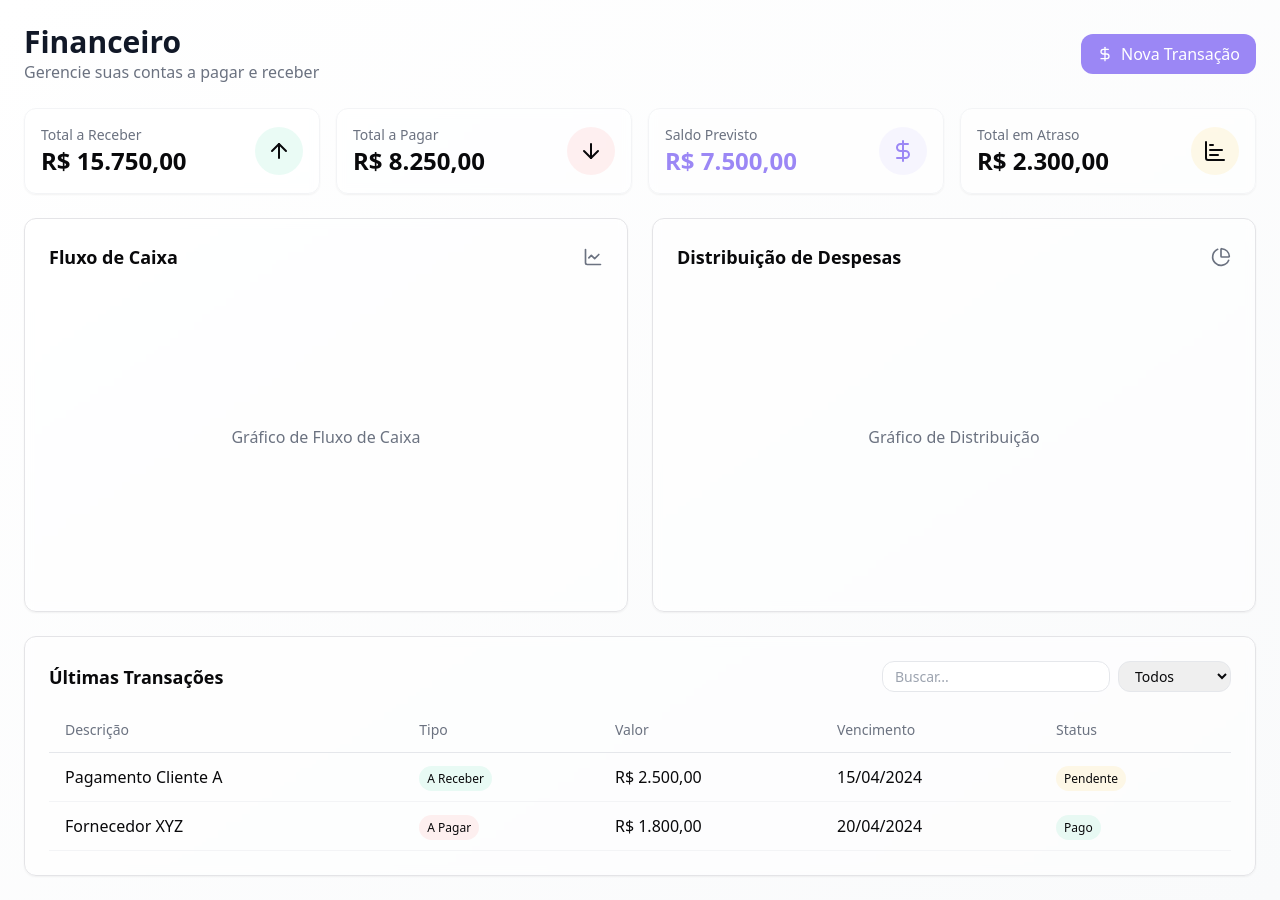
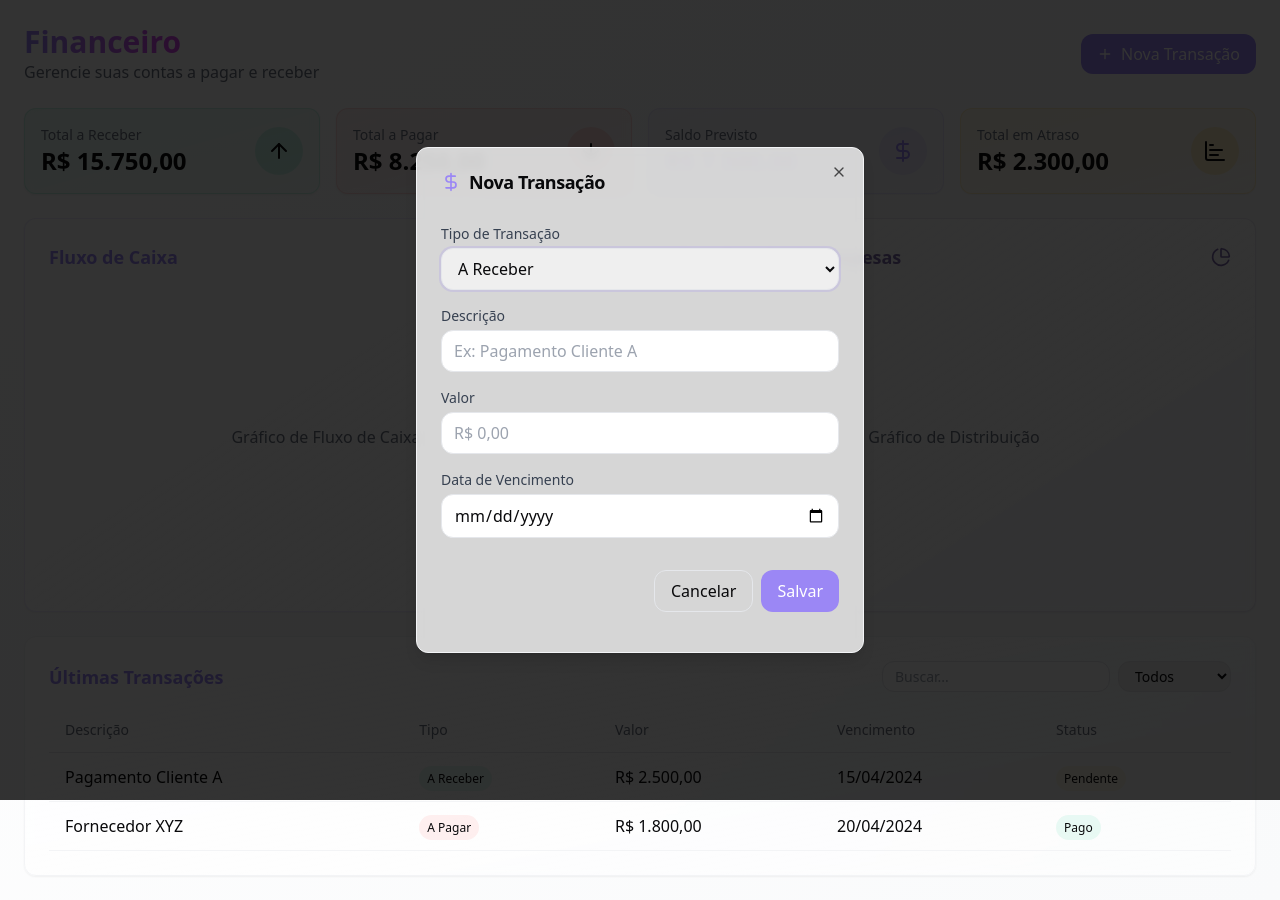
Before and after one commit to RaulPolitowski/dashboard-german-mobile, a React (Vite) app: page / in a window 1280 px wide. Both pictures are taken after a click on the button "Nova Transação". Built offline with nearby package versions, Linux system fonts and the light colour scheme.

Commit message:
Enhance UI and add transaction dialog
This commit enhances the UI with a more colorful and modern design.  It also adds a dialog to the "New Transaction" button for launching new transactions.

```diff
--- a/src/components/Dashboard.tsx
+++ b/src/components/Dashboard.tsx
@@ -1,6 +1,7 @@
 
 import { ArrowDown, ArrowUp, ChartBar, ChartLine, ChartPie, DollarSign } from "lucide-react";
 import { Card } from "./ui/card";
+import { TransactionDialog } from "./TransactionDialog";
 
 const Dashboard = () => {
   return (
@@ -8,60 +9,59 @@ const Dashboard = () => {
       {/* Header */}
       <div className="flex justify-between items-center">
         <div>
-          <h1 className="text-3xl font-bold text-gray-900">Financeiro</h1>
+          <h1 className="text-3xl font-bold bg-gradient-to-r from-primary via-accent to-secondary bg-clip-text text-transparent">
+            Financeiro
+          </h1>
           <p className="text-gray-500">Gerencie suas contas a pagar e receber</p>
         </div>
-        <button className="bg-primary hover:bg-primary-hover text-white px-4 py-2 rounded-lg flex items-center gap-2 transition-all">
-          <DollarSign className="w-4 h-4" />
-          Nova Transação
-        </button>
+        <TransactionDialog />
       </div>
 
       {/* Summary Cards */}
       <div className="grid grid-cols-1 md:grid-cols-2 lg:grid-cols-4 gap-4">
-        <Card className="p-4 hover:shadow-lg transition-all cursor-pointer bg-white/50 backdrop-blur-sm border border-gray-100">
+        <Card className="p-4 hover:shadow-lg transition-all cursor-pointer bg-gradient-to-br from-success-light/10 to-success-light/5 backdrop-blur-sm border border-success-light/20">
           <div className="flex items-center justify-between">
             <div>
               <p className="text-sm text-gray-500">Total a Receber</p>
               <p className="text-2xl font-bold text-success-DEFAULT">R$ 15.750,00</p>
             </div>
-            <div className="bg-success-light/10 p-3 rounded-full">
+            <div className="bg-success-light/20 p-3 rounded-full">
               <ArrowUp className="w-6 h-6 text-success-DEFAULT" />
             </div>
           </div>
         </Card>
 
-        <Card className="p-4 hover:shadow-lg transition-all cursor-pointer bg-white/50 backdrop-blur-sm border border-gray-100">
+        <Card className="p-4 hover:shadow-lg transition-all cursor-pointer bg-gradient-to-br from-danger-light/10 to-danger-light/5 backdrop-blur-sm border border-danger-light/20">
           <div className="flex items-center justify-between">
             <div>
               <p className="text-sm text-gray-500">Total a Pagar</p>
               <p className="text-2xl font-bold text-danger-DEFAULT">R$ 8.250,00</p>
             </div>
-            <div className="bg-danger-light/10 p-3 rounded-full">
+            <div className="bg-danger-light/20 p-3 rounded-full">
               <ArrowDown className="w-6 h-6 text-danger-DEFAULT" />
             </div>
           </div>
         </Card>
 
-        <Card className="p-4 hover:shadow-lg transition-all cursor-pointer bg-white/50 backdrop-blur-sm border border-gray-100">
+        <Card className="p-4 hover:shadow-lg transition-all cursor-pointer bg-gradient-to-br from-primary-light/10 to-primary-light/5 backdrop-blur-sm border border-primary-light/20">
           <div className="flex items-center justify-between">
             <div>
               <p className="text-sm text-gray-500">Saldo Previsto</p>
               <p className="text-2xl font-bold text-primary">R$ 7.500,00</p>
             </div>
-            <div className="bg-primary-light/10 p-3 rounded-full">
+            <div className="bg-primary-light/20 p-3 rounded-full">
               <DollarSign className="w-6 h-6 text-primary" />
             </div>
           </div>
         </Card>
 
-        <Card className="p-4 hover:shadow-lg transition-all cursor-pointer bg-white/50 backdrop-blur-sm border border-gray-100">
+        <Card className="p-4 hover:shadow-lg transition-all cursor-pointer bg-gradient-to-br from-warning-light/10 to-warning-light/5 backdrop-blur-sm border border-warning-light/20">
           <div className="flex items-center justify-between">
             <div>
               <p className="text-sm text-gray-500">Total em Atraso</p>
               <p className="text-2xl font-bold text-warning-DEFAULT">R$ 2.300,00</p>
             </div>
-            <div className="bg-warning-light/10 p-3 rounded-full">
+            <div className="bg-warning-light/20 p-3 rounded-full">
               <ChartBar className="w-6 h-6 text-warning-DEFAULT" />
             </div>
           </div>
@@ -70,20 +70,20 @@ const Dashboard = () => {
 
       {/* Charts Section */}
       <div className="grid grid-cols-1 lg:grid-cols-2 gap-6">
-        <Card className="p-6 bg-white/50 backdrop-blur-sm">
+        <Card className="p-6 bg-gradient-to-br from-white/80 to-white/50 backdrop-blur-sm border border-primary-light/20">
           <div className="flex items-center justify-between mb-4">
-            <h3 className="text-lg font-semibold">Fluxo de Caixa</h3>
-            <ChartLine className="w-5 h-5 text-gray-500" />
+            <h3 className="text-lg font-semibold text-primary">Fluxo de Caixa</h3>
+            <ChartLine className="w-5 h-5 text-primary" />
           </div>
           <div className="h-[300px] flex items-center justify-center text-gray-500">
             Gráfico de Fluxo de Caixa
           </div>
         </Card>
 
-        <Card className="p-6 bg-white/50 backdrop-blur-sm">
+        <Card className="p-6 bg-gradient-to-br from-white/80 to-white/50 backdrop-blur-sm border border-secondary-light/20">
           <div className="flex items-center justify-between mb-4">
-            <h3 className="text-lg font-semibold">Distribuição de Despesas</h3>
-            <ChartPie className="w-5 h-5 text-gray-500" />
+            <h3 className="text-lg font-semibold text-secondary">Distribuição de Despesas</h3>
+            <ChartPie className="w-5 h-5 text-secondary" />
           </div>
           <div className="h-[300px] flex items-center justify-center text-gray-500">
             Gráfico de Distribuição
@@ -92,9 +92,9 @@ const Dashboard = () => {
       </div>
 
       {/* Transactions Table */}
-      <Card className="p-6 bg-white/50 backdrop-blur-sm">
+      <Card className="p-6 bg-gradient-to-br from-white/80 to-white/50 backdrop-blur-sm border border-gray-100">
         <div className="flex items-center justify-between mb-4">
-          <h3 className="text-lg font-semibold">Últimas Transações</h3>
+          <h3 className="text-lg font-semibold text-primary">Últimas Transações</h3>
           <div className="flex gap-2">
             <input
               type="search"
@@ -120,7 +120,7 @@ const Dashboard = () => {
               </tr>
             </thead>
             <tbody>
-              <tr className="border-b border-gray-100 hover:bg-gray-50">
+              <tr className="border-b border-gray-100 hover:bg-gray-50/50">
                 <td className="py-3 px-4">Pagamento Cliente A</td>
                 <td className="py-3 px-4">
                   <span className="px-2 py-1 bg-success-light/10 text-success-DEFAULT rounded-full text-xs">
@@ -135,7 +135,7 @@ const Dashboard = () => {
                   </span>
                 </td>
               </tr>
-              <tr className="border-b border-gray-100 hover:bg-gray-50">
+              <tr className="border-b border-gray-100 hover:bg-gray-50/50">
                 <td className="py-3 px-4">Fornecedor XYZ</td>
                 <td className="py-3 px-4">
                   <span className="px-2 py-1 bg-danger-light/10 text-danger-DEFAULT rounded-full text-xs">
--- /dev/null
+++ b/src/components/TransactionDialog.tsx
@@ -0,0 +1,65 @@
+
+import { Dialog, DialogContent, DialogHeader, DialogTitle, DialogTrigger } from "./ui/dialog";
+import { DollarSign, Plus } from "lucide-react";
+import { Card } from "./ui/card";
+
+export function TransactionDialog() {
+  return (
+    <Dialog>
+      <DialogTrigger asChild>
+        <button className="bg-primary hover:bg-primary-hover text-white px-4 py-2 rounded-lg flex items-center gap-2 transition-all">
+          <Plus className="w-4 h-4" />
+          Nova Transação
+        </button>
+      </DialogTrigger>
+      <DialogContent className="max-w-md bg-white/80 backdrop-blur-sm border border-gray-100">
+        <DialogHeader>
+          <DialogTitle className="flex items-center gap-2">
+            <DollarSign className="w-5 h-5 text-primary" />
+            Nova Transação
+          </DialogTitle>
+        </DialogHeader>
+        <div className="grid gap-4 py-4">
+          <div>
+            <label className="text-sm font-medium mb-1 block text-gray-700">Tipo de Transação</label>
+            <select className="w-full px-3 py-2 border border-gray-200 rounded-lg focus:outline-none focus:ring-2 focus:ring-primary/20">
+              <option value="receivable">A Receber</option>
+              <option value="payable">A Pagar</option>
+            </select>
+          </div>
+          <div>
+            <label className="text-sm font-medium mb-1 block text-gray-700">Descrição</label>
+            <input
+              type="text"
+              className="w-full px-3 py-2 border border-gray-200 rounded-lg focus:outline-none focus:ring-2 focus:ring-primary/20"
+              placeholder="Ex: Pagamento Cliente A"
+            />
+          </div>
+          <div>
+            <label className="text-sm font-medium mb-1 block text-gray-700">Valor</label>
+            <input
+              type="number"
+              className="w-full px-3 py-2 border border-gray-200 rounded-lg focus:outline-none focus:ring-2 focus:ring-primary/20"
+              placeholder="R$ 0,00"
+            />
+          </div>
+          <div>
+            <label className="text-sm font-medium mb-1 block text-gray-700">Data de Vencimento</label>
+            <input
+              type="date"
+              className="w-full px-3 py-2 border border-gray-200 rounded-lg focus:outline-none focus:ring-2 focus:ring-primary/20"
+            />
+          </div>
+          <div className="flex justify-end gap-2 mt-4">
+            <button className="px-4 py-2 rounded-lg border border-gray-200 hover:bg-gray-50 transition-all">
+              Cancelar
+            </button>
+            <button className="px-4 py-2 rounded-lg bg-primary text-white hover:bg-primary-hover transition-all">
+              Salvar
+            </button>
+          </div>
+        </div>
+      </DialogContent>
+    </Dialog>
+  );
+}
```
